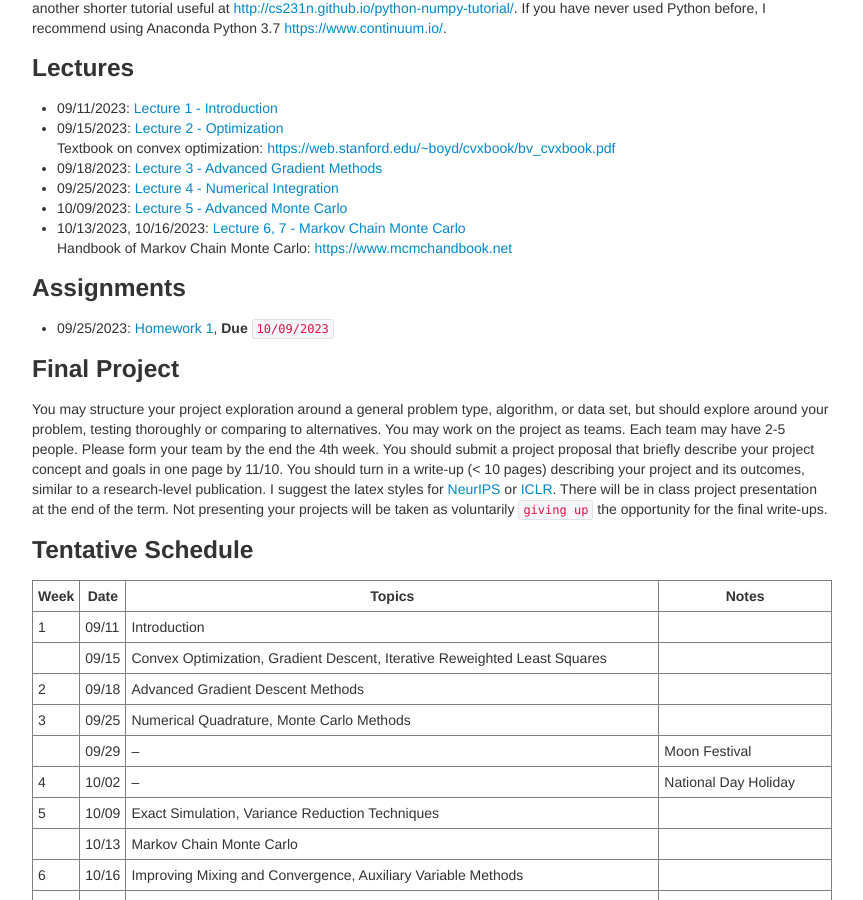
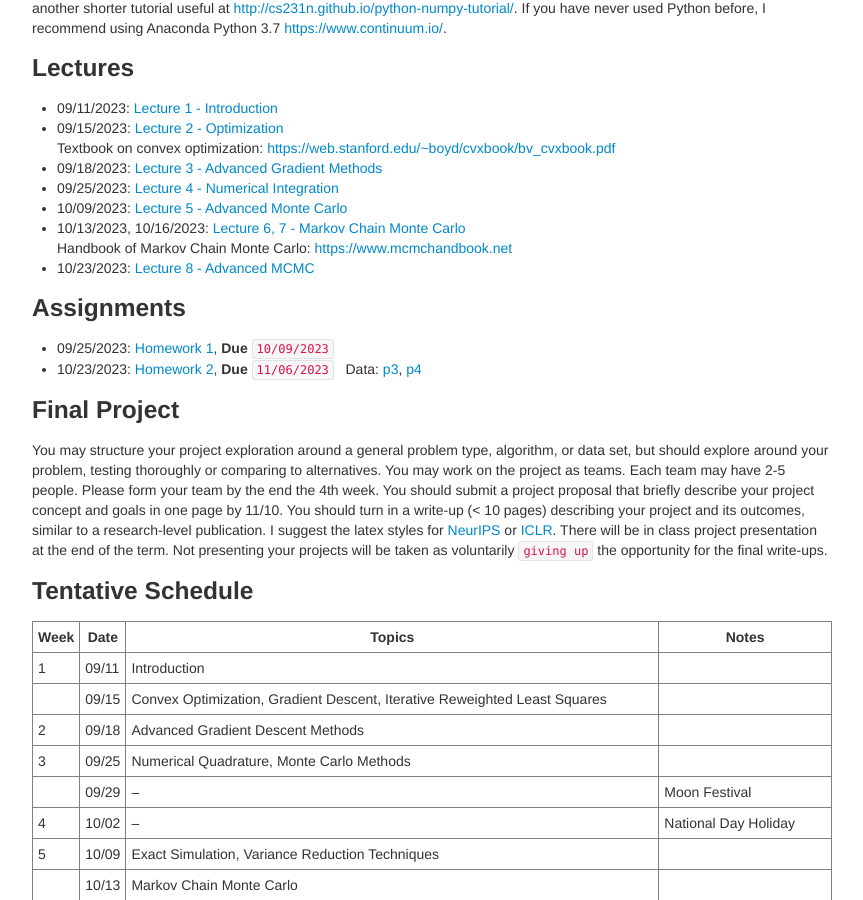
Before and after one commit to zcrabbit/zcrabbit.github.io, a Jekyll site: the page built from courses/smcm-f23.md, in a window 1280 px wide and 900 px high, scrolled down 1045 px. Shown: the whole window, without its empty margins (208-1071 px from the left). Built offline with Jekyll 4.4.1, drawn with Linux system fonts in a browser that asks for light colours.

Commit message:
lecture 8 and homework 2 out

```diff
--- a/courses/smcm-f23.md
+++ b/courses/smcm-f23.md
@@ -45,9 +45,11 @@
 - 10/09/2023: [Lecture 5 - Advanced Monte Carlo]({{sites.baseurl}}/static/slides/smcm_fall23/lec05.pdf)
 - 10/13/2023, 10/16/2023: [Lecture 6, 7 - Markov Chain Monte Carlo]({{sites.baseurl}}/static/slides/smcm_fall23/lec0607.pdf)
   Handbook of Markov Chain Monte Carlo: <https://www.mcmchandbook.net>
+- 10/23/2023: [Lecture 8 - Advanced MCMC]({{sites.baseurl}}/static/slides/smcm_fall23/lec08.pdf)
 
 ### Assignments
 - 09/25/2023: [Homework 1]({{sites.baseurl}}/static/slides/smcm_fall23/hw01.pdf), **Due** `10/09/2023`
+- 10/23/2023: [Homework 2]({{sites.baseurl}}/static/slides/smcm_fall23/hw02.pdf), **Due** `11/06/2023` &nbsp; Data: [p3]({{sites.baseurl}}/static/datasets/probit_data.npy), [p4]({{sites.baseurl}}/static/datasets/mcs_hw2_p3_data.npy)
 
 
 ### Final Project
```
Also changed, not shown: 4 other files.
